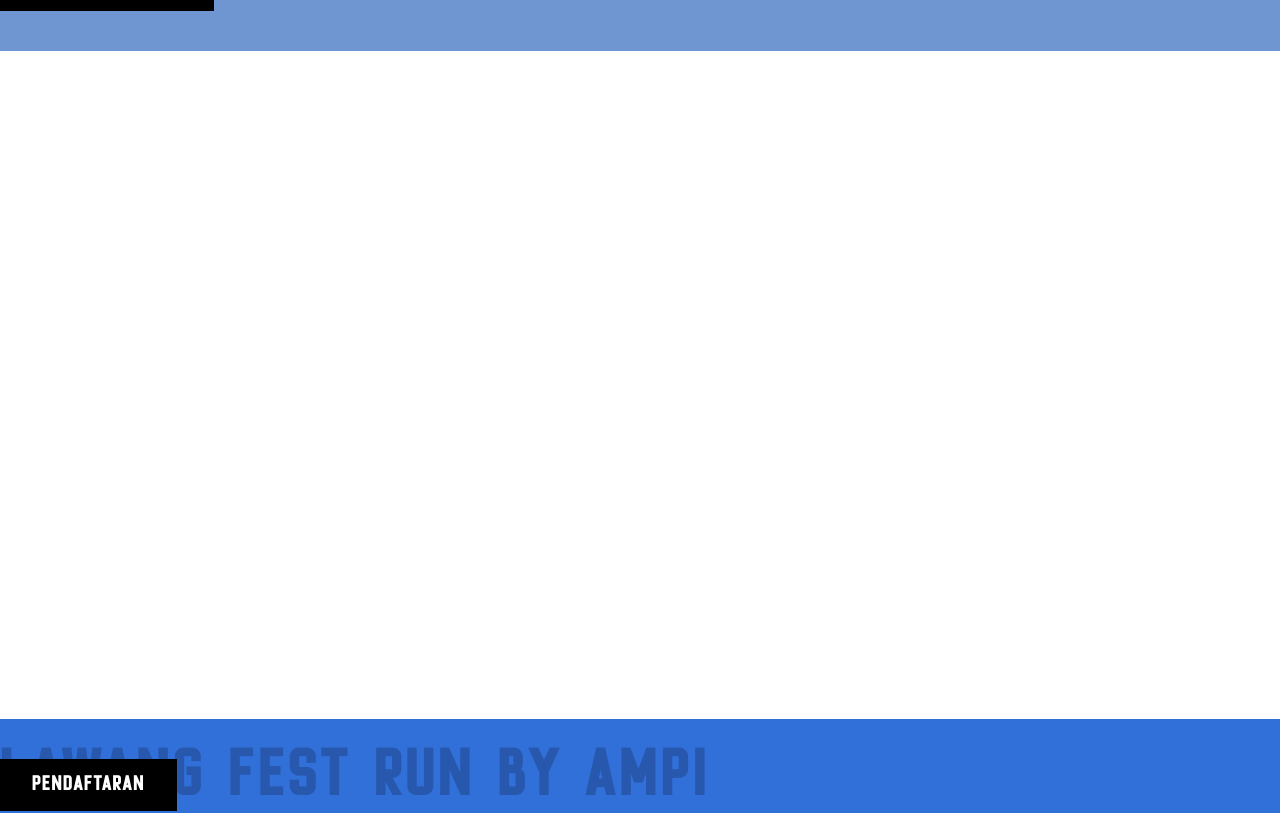
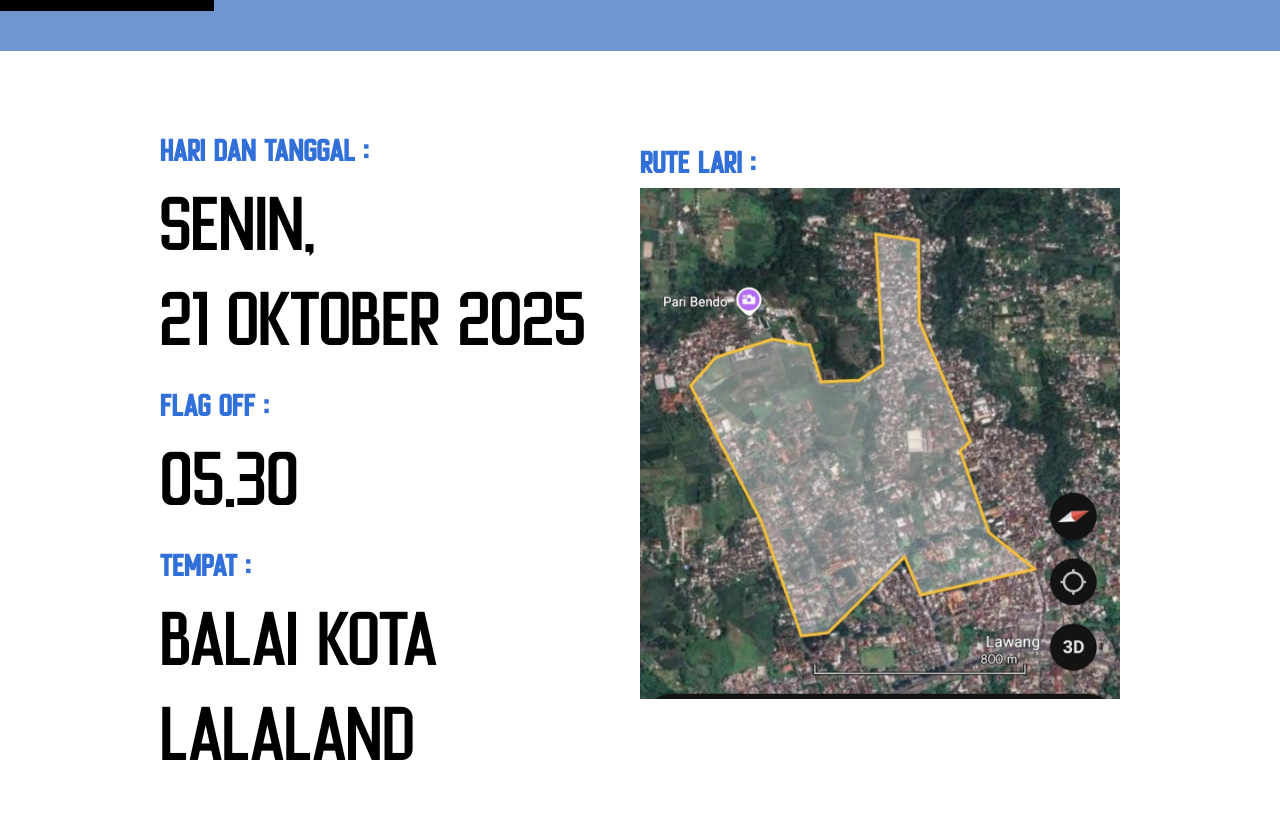
Before and after one commit to aldinpramudya/lawangfestrunbyampi-project, a React (Vite) app: page / in a window 1280 px wide. Shown: the part 1820-2633 px from the top of the page. Built offline with nearby package versions, Linux system fonts and the light colour scheme.

Commit message:
feat : Route Schedule Page

```diff
--- a/src/index.css
+++ b/src/index.css
@@ -17,8 +17,28 @@
 
 .blue1-font-custom {
     color : #091F5A;
+}
 
+.blue2-font-custom {
+    color : #354EAE;
 }
+
+.blue3-font-custom {
+    color: #316FD9;
+}
+
+.blue4-font-custom {
+    color: #7096D2;
+}
+
+.blue5-font-custom {
+    color: #CFE4FF;
+}
+
+.blueWhite-font-custom {
+    color: #E9F2FF;
+}
+
 
 @utility font-poppins {
     font-family: 'Poppins', sans-serif;
--- a/src/pages/RouteSchedule.tsx
+++ b/src/pages/RouteSchedule.tsx
@@ -1,10 +1,65 @@
-import SectionHeader from "../components/SectionHeader"
+import SectionHeader from "../components/SectionHeader";
 
 export default function RouteSchedule() {
     return (
         <section id="rute">
             <div className="min-h-screen bg-white">
                 <SectionHeader title="Rute dan Jadwal" bgColor="blue4" />
+                <div className="max-w-8xl mx-auto grid grid-cols-1 md:grid-cols-2 items-start px-8 py-12 md:px-40 md:py-20">
+                    {/* Konten Kiri */}
+                    <div className="space-y-3">
+                        {/* Hari & Tanggal */}
+                        <div>
+                            <h4 className="uppercase blue3-font-custom font-cheapsman font-semibold text-[30px] tracking-wide mb-2">
+                                Hari dan Tanggal :
+                            </h4>
+                            <p className="font-cheapsman text-6xl md:text-[76px] leading-tight">
+                                SENIN,
+                                <br />
+                                21 OKTOBER 2025
+                            </p>
+                        </div>
+
+                        {/* Flag Off */}
+                        <div>
+                            <h4
+                                className="uppercase blue3-font-custom font-cheapsman font-semibold text-[30px] tracking-wide mb-2">
+                                Flag Off :
+                            </h4>
+                            <p className="font-cheapsman text-6xl md:text-[76px] leading-tight">
+                                05.30
+                            </p>
+                        </div>
+
+                        {/* Tempat */}
+                        <div>
+                            <h4
+                                className="uppercase blue3-font-custom font-cheapsman font-semibold text-[30px]  tracking-wide mb-2">
+                                Tempat :
+                            </h4>
+                            <p className="font-cheapsman text-6xl md:text-[76px] leading-tight">
+                                BALAI KOTA
+                                <br />
+                                LALALAND
+                            </p>
+                        </div>
+                    </div>
+                    {/* Konten Kiri End */}
+                    {/* Konten Kanan */}
+                    <div>
+                        <h4 className="uppercase blue3-font-custom font-cheapsman font-semibold text-[30px] tracking-wide pt-3">
+                            Rute Lari :
+                        </h4>
+                        <div className="overflow-hidden">
+                            <img
+                                src="/images/route.jpg"
+                                alt="Rute Lari"
+                                className="w-[600px] object-cover"
+                            />
+                        </div>
+                    </div>
+                    {/* Konten Kanan End */}
+                </div>
             </div>
         </section>
     )
```
